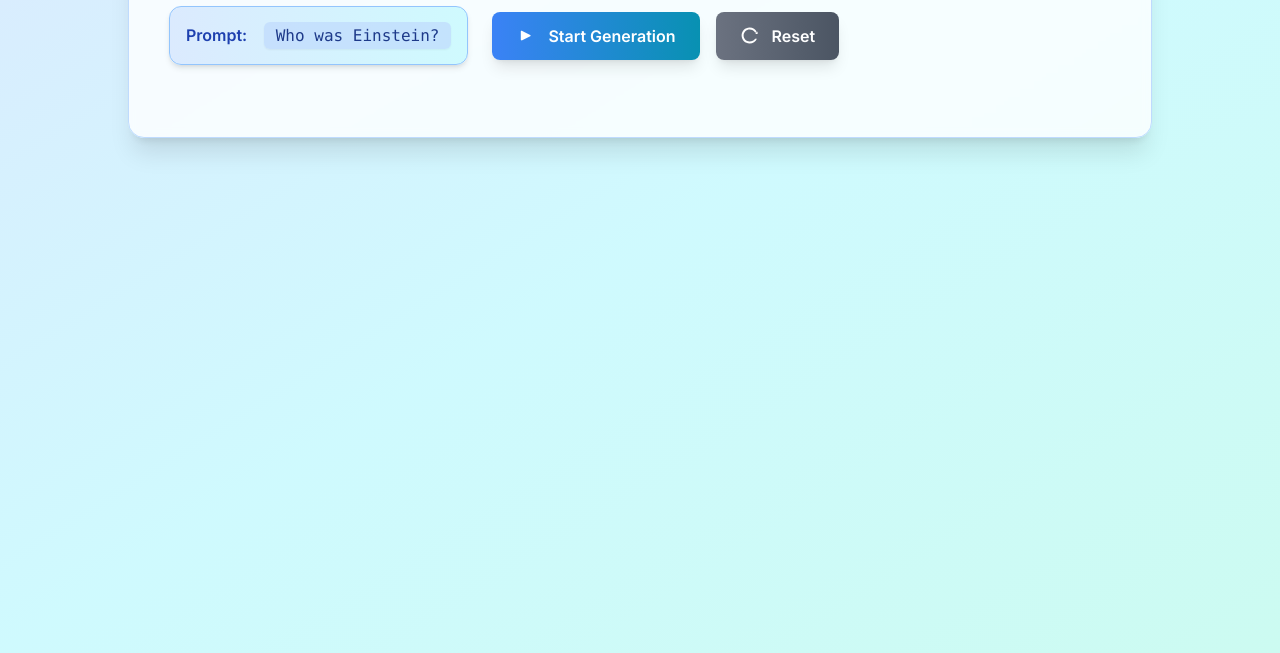
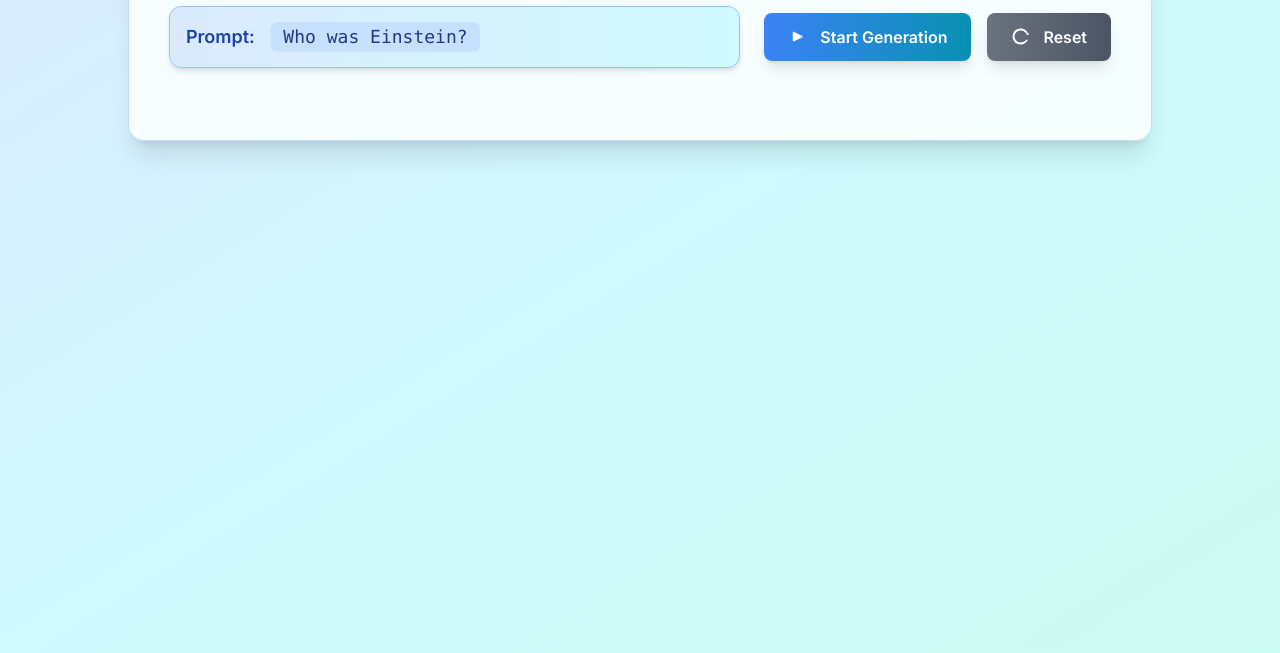
Before and after one commit to workszop/text, a plain HTML site: page index.html in a window 1280 px wide. Shown: the part 147-800 px from the top of the page. Drawn offline with nearby package versions, Linux system fonts and the light colour scheme.

Commit message:
Update index.html

```diff
--- a/index.html
+++ b/index.html
@@ -107,9 +107,9 @@
         <h1 class="text-4xl font-bold mb-4 text-center text-transparent bg-clip-text bg-gradient-to-r from-blue-600 via-cyan-600 to-teal-600">Text Generation Demo</h1>
 
         <div class="flex flex-col lg:flex-row items-center justify-start gap-6 mb-8 mt-6">
-            <div class="p-4 bg-gradient-to-r from-blue-100 to-cyan-100 border border-blue-300 rounded-xl shadow-md w-full lg:w-auto text-center lg:text-left mb-4 lg:mb-0">
-                <span class="font-semibold text-blue-800">Prompt:</span>
-                <span id="fixedPromptDisplay" class="ml-3 font-mono text-blue-900 bg-blue-200/70 px-3 py-1 rounded-md shadow-sm"></span>
+            <div class="p-4 bg-gradient-to-r from-blue-100 to-cyan-100 border border-blue-300 rounded-xl shadow-md w-full lg:min-w-[450px] text-center lg:text-left mb-4 lg:mb-0">
+                <span class="font-semibold text-blue-800 text-lg">Prompt:</span>
+                <span id="fixedPromptDisplay" class="ml-3 font-mono text-blue-900 bg-blue-200/70 px-3 py-1 rounded-md shadow-sm text-lg"></span>
             </div>
 
              <div class="flex items-center space-x-4">
@@ -126,6 +126,8 @@
 
 
         <div id="visualizationArea" class="mt-8 space-y-6 hidden">
+            {/* Heading removed */}
+            {/* <h2 class="text-2xl font-semibold text-gray-800 text-center border-b-2 border-blue-300 pb-3">Generation Process</h2> */}
 
             <div class="p-5 border-2 border-dashed border-blue-300 rounded-xl bg-blue-50/70 shadow-lg">
                 <h3 class="text-lg font-semibold text-blue-800 mb-3">Current Context (Input to Model - Subword Tokens):</h3>
```
